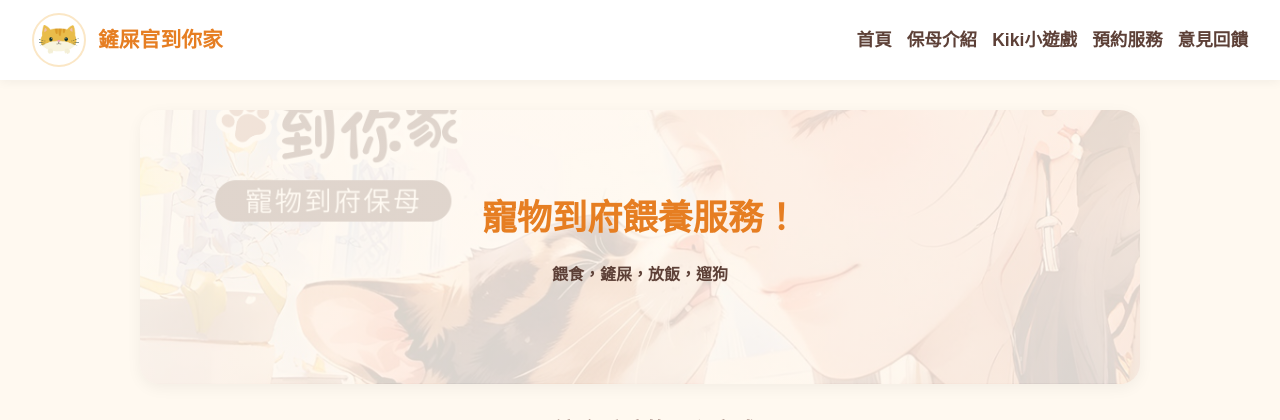
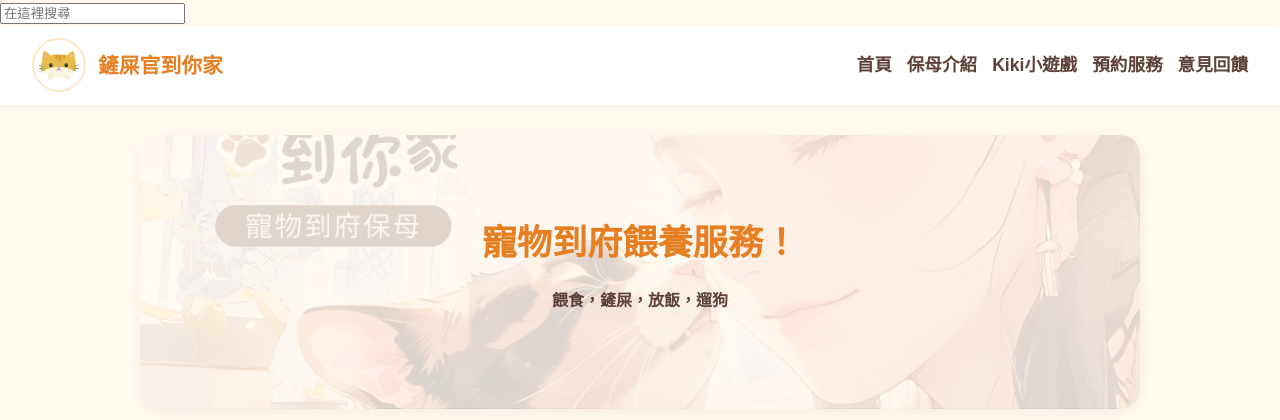
Before and after one commit to Arden-hub/pet-sitter-web, a Flask app: page / in a window 1280 px wide. Shown: the top 420 px of the page. Run offline with Flask 3, Linux system fonts and the light colour scheme.

Commit message:
報錯了

```diff
--- a/templates/index.html
+++ b/templates/index.html
@@ -11,6 +11,9 @@
     configId="3fa2d66d-6f63-451b-9a01-c8ec85837cf8"
     triggerId="searchWidgetTrigger">
     </gen-search-widget>
+
+    <!-- Element that opens the widget on click. It does not have to be an input -->
+    <input placeholder="在這裡搜尋" id="searchWidgetTrigger" />
 
     <meta name="viewport" content="width=device-width, initial-scale=1.0">
     <title>鏟屎官到你家 - 專業到府餵養服務</title>
@@ -156,8 +159,6 @@
 
     <footer>Copyright © 2026 『鏟屎官到你家』 All Rights Reserved.</footer>
 
-
-
     <script>
         function toggleChat() {
             const win = document.getElementById('chat-window');
```
